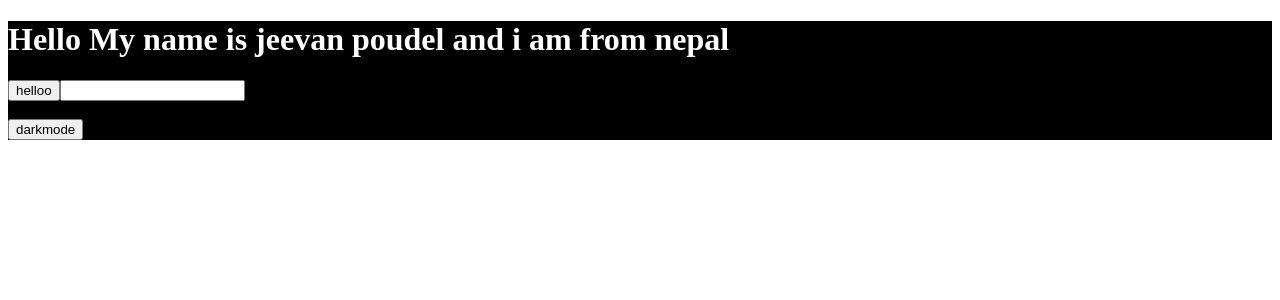
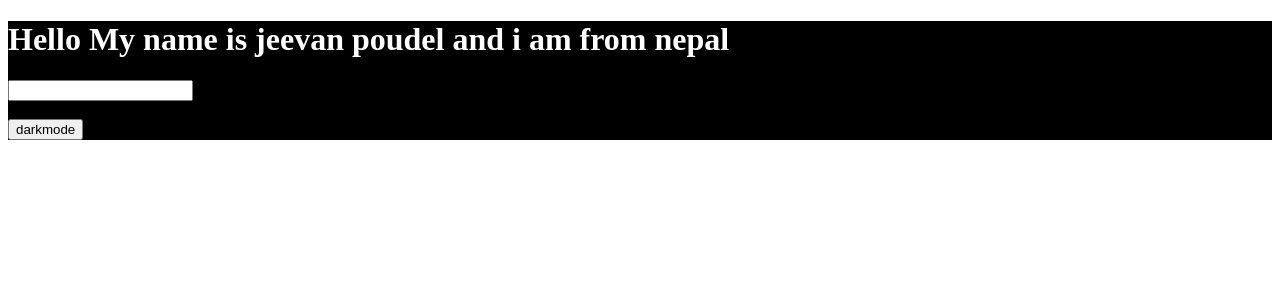
Before and after one commit to jeevan07854/webdev-react, a React (Vite) app: page / in a window 1280 px wide. Shown: the top 300 px of the page. Built offline with nearby package versions, Linux system fonts and the light colour scheme.

Commit message:
Update Customhook

```diff
--- a/src/Component/Coustomhook.jsx
+++ b/src/Component/Coustomhook.jsx
@@ -13,7 +13,7 @@ const Coustomhook = () => {
         }}
       >
         <h1>Hello My name is jeevan poudel and i am from nepal</h1>
-        <button>helloo</button>
+
         <input {...nameInput} />
         <br />
         <br />
```
